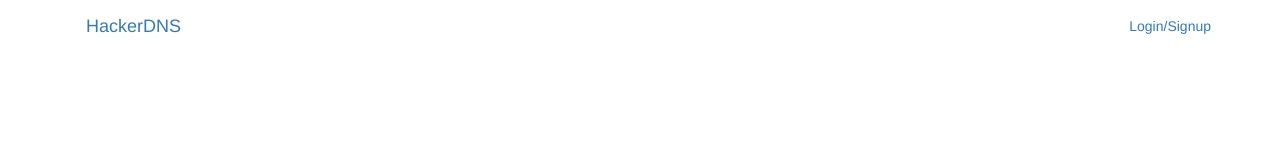
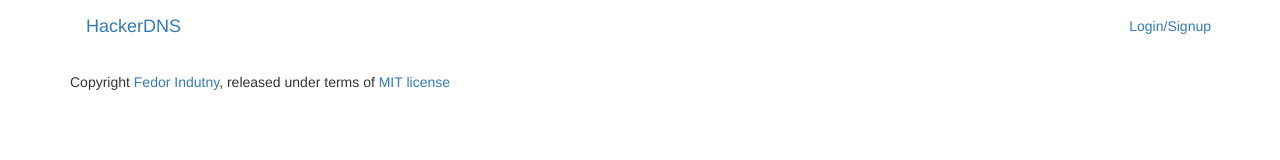
Before and after one commit to indutny/hackerdns.frontend, a website: page public/index.html in a window 1280 px wide. Drawn offline with nearby package versions, Linux system fonts and the light colour scheme.

Commit message:
public: copyright footer

```diff
--- a/public/index.html
+++ b/public/index.html
@@ -74,6 +74,11 @@
       </form>
     </div>
     <!--/ main -->
+
+    <footer>
+      Copyright <a href="https://github.com/indutny">Fedor Indutny</a>,
+      released under terms of <a href="http://opensource.org/licenses/mit-license.php">MIT license</a>
+    </footer>
   </div>
 
   <!-- Modal login -->
```
